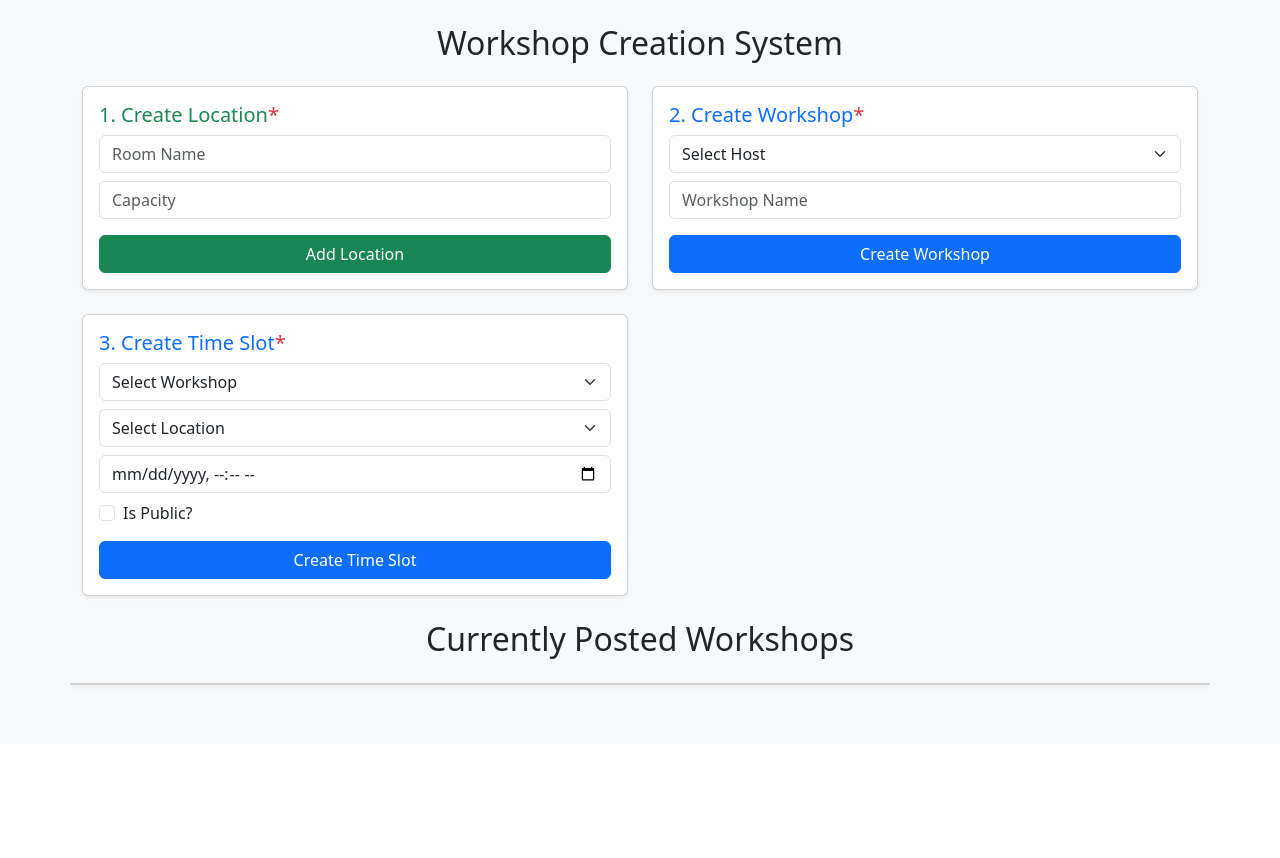
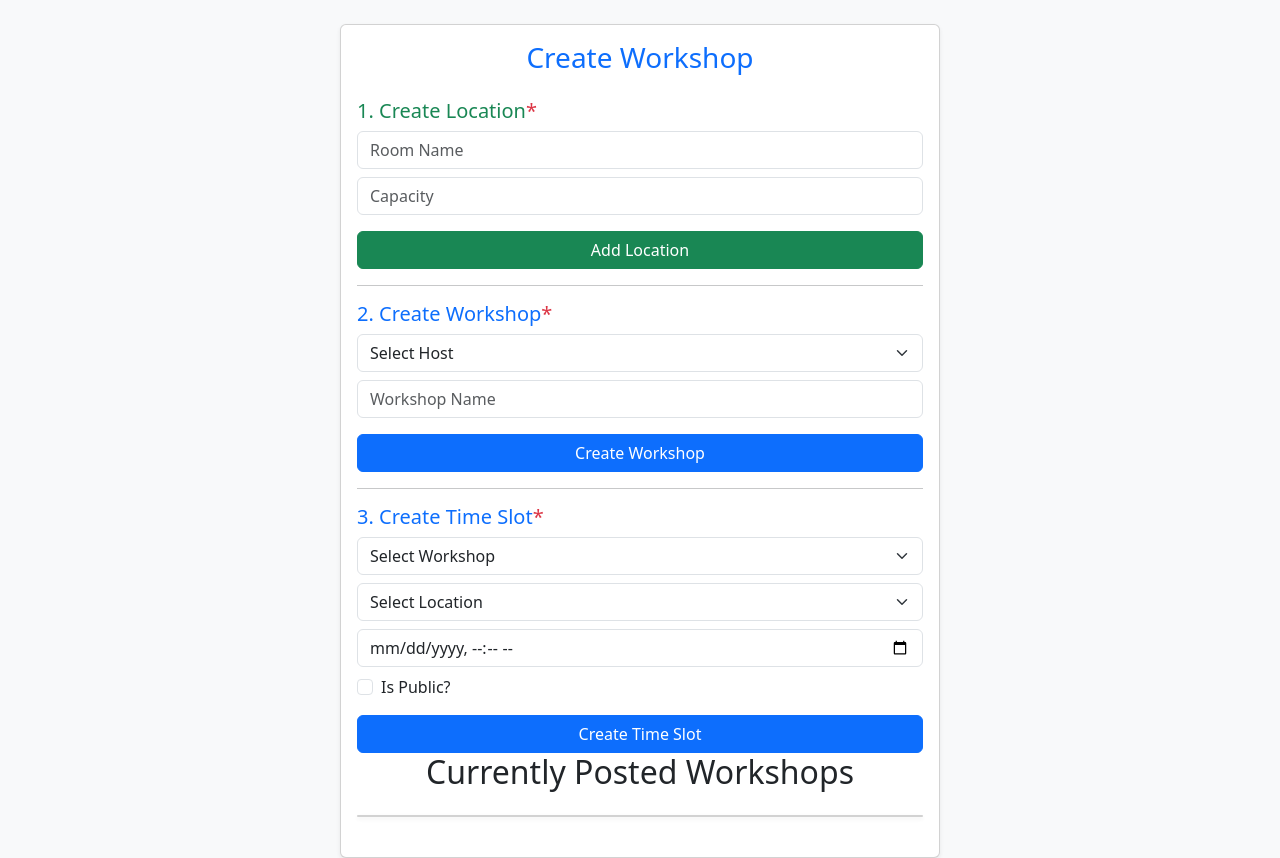
Before and after one commit to krispepper/530_2026_09_workshop, a Flask app: page /workshop in a window 1280 px wide. Shown: the part 56-914 px from the top of the page. Before the commit the page ends 743 px from the top, so only its background shows below. Run offline with Flask 3, Linux system fonts and the light colour scheme; data that the repository does not hold is empty; parts of the project's set-up code (start-up, migrations or seed data) failed here and were passed over.

Commit message:
refactoring workshop creation form to be concise and similar to rest of the website

```diff
--- a/templates/home.html
+++ b/templates/home.html
@@ -24,7 +24,7 @@
             {% endif %}
         {% endwith %}
 
-        <h2 class="text-primary mb-4">Top Upcoming Workshops</h2>
+        <h2 class="text-primary text-center mb-4">Top Upcoming Workshops</h2>
 
         <div class="card shadow-sm border-0">
             <div class="card-body p-0">
--- a/templates/workshop.html
+++ b/templates/workshop.html
@@ -10,15 +10,13 @@
 <body class="bg-light">
     {% include 'navbar.html' %}
 
-    <div class="container">
-        <h2 class="mb-4 text-center">Workshop Creation System</h2>
-
-        <div class="row">
+    <div class="card shadow-sm mx-auto mt-4" style="max-width: 600px;">
+        <div class="card-body">
+            <!--main title-->
+            <h3 class="card-title text-center mb-4 text-primary">Create Workshop</h3>
 
             <!-- Location Form Card -->
-            <div class="col-md-6 mb-4">
-                <div class="card shadow-sm h-100">
-                    <div class="card-body">
+
             <h5 class="card-title text-success">1. Create Location<span class="text-danger">*</span></label></h5>
                 <!-- Form submitting to create a new workshop location -->
                 <form action="/createLocation" method="POST">
@@ -26,14 +24,8 @@
                 <input type="number" class="form-control mb-3" name="capacity" placeholder="Capacity" required>
                 <button type="submit" class="btn btn-success w-100">Add Location</button>
                 </form>
-                    </div>
-                </div>
-            </div>
-
+                <hr>
             <!-- Workshop Form Card -->
-            <div class="col-md-6 mb-4">
-                <div class="card shadow-sm h-100">
-                    <div class="card-body">
                 <h5 class="card-title text-primary">2. Create Workshop<span class="text-danger">*</span></label></h5>
                     <!-- Form submitting to create a new workshop linked to a host -->
                     <form action="/createWorkshop" method="POST">
@@ -46,14 +38,8 @@
                         <input type="text" class="form-control mb-3" name="workshop_name" placeholder="Workshop Name" required>
                         <button type="submit" class="btn btn-primary w-100">Create Workshop</button>
                     </form>
-                    </div>
-                </div>
-            </div>
-
+                    <hr>
             <!-- Time Slot Form Card -->
-            <div class="col-md-6 mb-4">
-                <div class="card shadow-sm h-100">
-                    <div class="card-body">
                         <h5 class="card-title text-primary">3. Create Time Slot<span class="text-danger">*</span></label></h5>
                         <!-- Form submitting to schedule a new workshop time slot -->
                         <form action="/createTimeslot" method="POST">
@@ -76,11 +62,6 @@
                             </div>
                             <button type="submit" class="btn btn-primary w-100">Create Time Slot</button>
                         </form>
-                    </div>
-                </div>
-            </div>
-
-
 
         <!-- Data Display Card showing known workshops -->
         <h2 class="mb-4 text-center">Currently Posted Workshops</h2>
```
Lines whose indentation alone changed are shown as unchanged.
